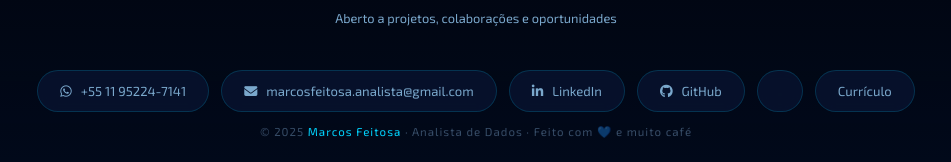
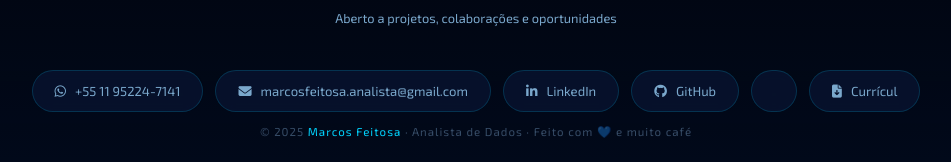
Before and after one commit to MarcosFeitosa0408/portfolio, a plain HTML site: page index.html in a window 1280 px wide. Shown: the part 3610-3772 px from the top of the page, without its empty margins (164-1115 px from the left). Drawn offline with Linux system fonts and the light colour scheme; animation ran at ten frames a second.

Commit message:
Fix curriculum link and update HTML structure
Updated the link to the curriculum and fixed the HTML structure.

```diff
--- a/index.html
+++ b/index.html
@@ -275,7 +275,7 @@
     <a class="chip li" href="https://www.linkedin.com/in/marcosfeitosa-analista/" target="_blank" rel="noopener"><i class="fa-brands fa-linkedin-in"></i> LinkedIn</a>
     <a class="chip" href="https://github.com/MarcosFeitosa0408" target="_blank" rel="noopener"><i class="fa-brands fa-github"></i> GitHub</a>
   <a class="chip cv" href="Marcos_Feitosa_-_Corrigido.pdf" target="_blank" rel="noopener">
-    <a class="chip" href="https//file:///C:/Users/naneb/Downloads/Curriculo10.pdf" target=_blank" rel=noopener"></i classe="fa-brands fa-curriculo-in"> Currículo </a>
+    <a class="chip cv" href="./Curriculo10.pdf" target="_blank" rel="noopener"> <i class="fa-solid fa-file-arrow-down"></i> Currícul </a>
   <p class="footer-copy">© 2025 <span>Marcos Feitosa</span> · Analista de Dados · Feito com 💙 e muito café</p>
 </footer>
 
```
